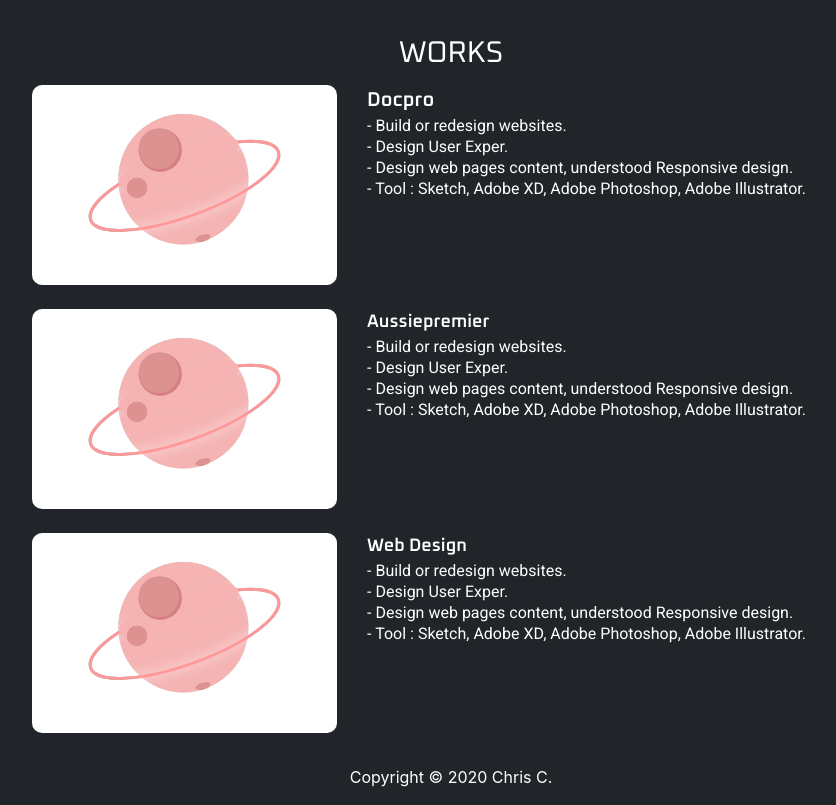
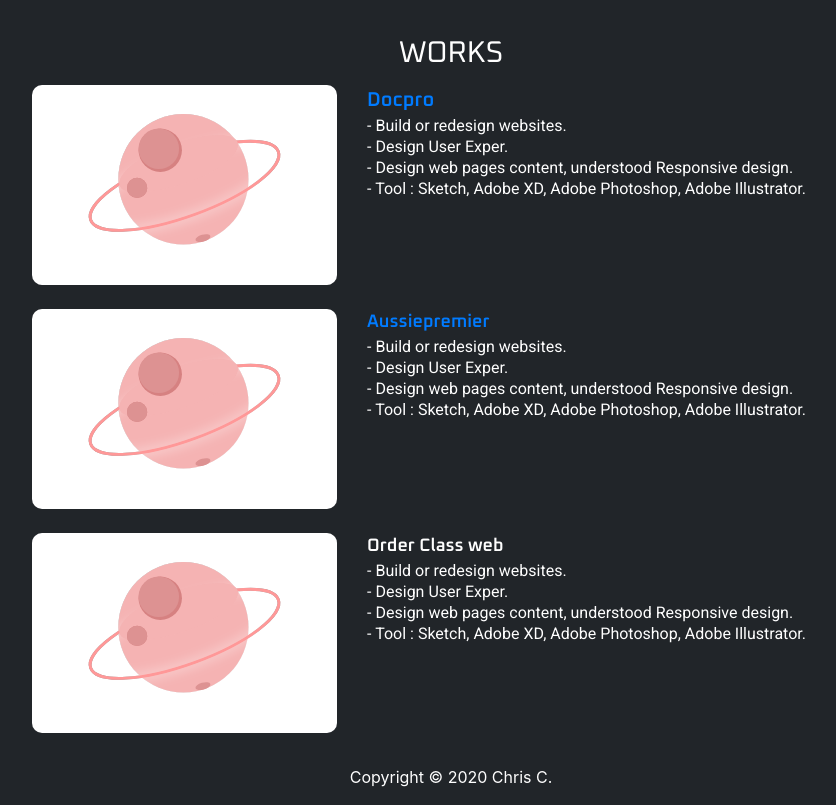
Before and after one commit to ChrisC0210/ChrisC0210.github.io, a plain HTML site: page index.html in a window 1280 px wide. Shown: the part 1241-2046 px from the top of the page, without its empty margins (189-1025 px from the left). Drawn offline with nearby package versions, Linux system fonts and the light colour scheme.

Commit message:
Edit content

```diff
--- a/assets/scss/all.scss
+++ b/assets/scss/all.scss
@@ -1,3 +1,4 @@
+//https://chrisc0210.github.io/
 //plugin
 @import "../scss/plugin/boostrap";
 //style
--- a/index.html
+++ b/index.html
@@ -77,7 +77,9 @@
         <img src="./assets/img/palnt.svg" alt="">
       </div>
       <div class="col col-lg-6 col-sm-12">
-        <div class="text-o-3-6-3 ">Docpro</div>
+        <div class="text-o-3-6-3 ">
+          <a href="https://docpro.com/" target="_blank">Docpro</a>
+          </div>
         <div>- Build or redesign websites.</div>
         <div>- Design User Exper.</div>
         <div>- Design web pages content, understood Responsive design.</div>
@@ -89,7 +91,9 @@
         <img src="./assets/img/palnt.svg" alt="">
       </div>
       <div class="col col-lg-6 col-sm-12">
-        <div class="text-o-2-6-2">Aussiepremier</div>
+        <div class="text-o-2-6-2">
+          <a href="https://www.aussiepremier.com/shopping" target="_blank">Aussiepremier</a>
+          </div>
         <div>- Build or redesign websites.</div>
         <div>- Design User Exper.</div>
         <div>- Design web pages content, understood Responsive design.</div>
@@ -101,7 +105,7 @@
         <img src="./assets/img/palnt.svg" alt="">
       </div>
       <div class="col col-lg-6 col-sm-12">
-        <div class="text-o-2-6-2">Web Design</div>
+        <div class="text-o-2-6-2">Order Class web</div>
         <div>- Build or redesign websites.</div>
         <div>- Design User Exper.</div>
         <div>- Design web pages content, understood Responsive design.</div>
```
